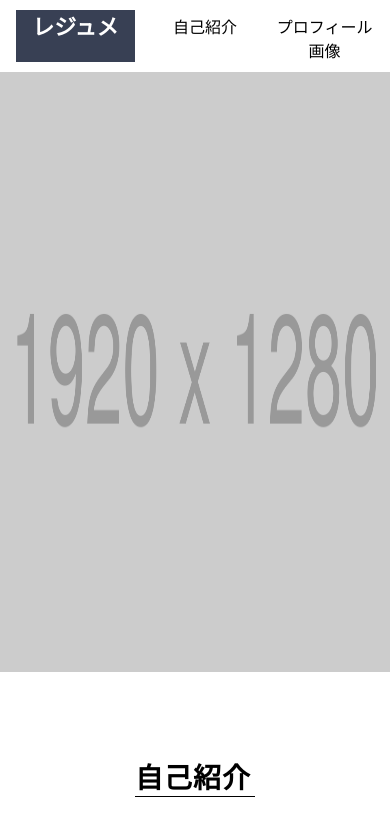
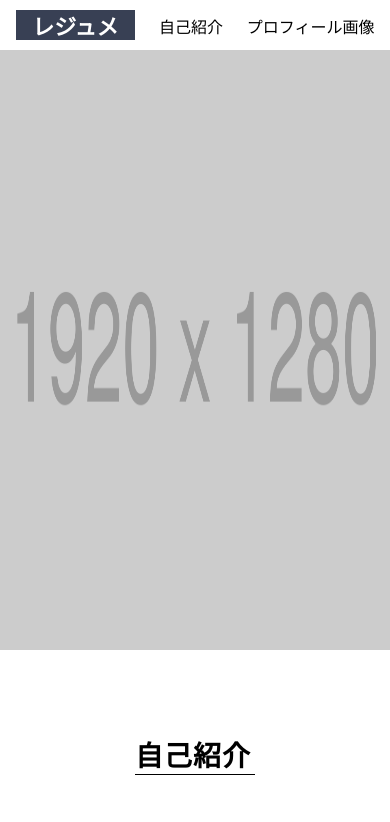
Before and after one commit to riva773/hc_practice, a plain HTML site: page index.html in a window 390 px wide. Shown: the top 822 px of the page. Drawn offline with Linux system fonts and the light colour scheme.

Commit message:
スマホサイズのヘッダーが2行になる部分を修正

```diff
--- a/css/style.css
+++ b/css/style.css
@@ -145,6 +145,7 @@ p {
     grid-row:1;
     font-size: 22px;
     padding-bottom:2px;
+    white-space: nowrap;
 }
 .header ul{
     grid-column: 2/4;
@@ -152,6 +153,10 @@ p {
     grid-template-columns: 1fr 1fr;
     margin-top:4px;
     text-align: center;
+}
+
+.header li {
+    white-space: nowrap;
 }
 
 .header_introduce{
```
